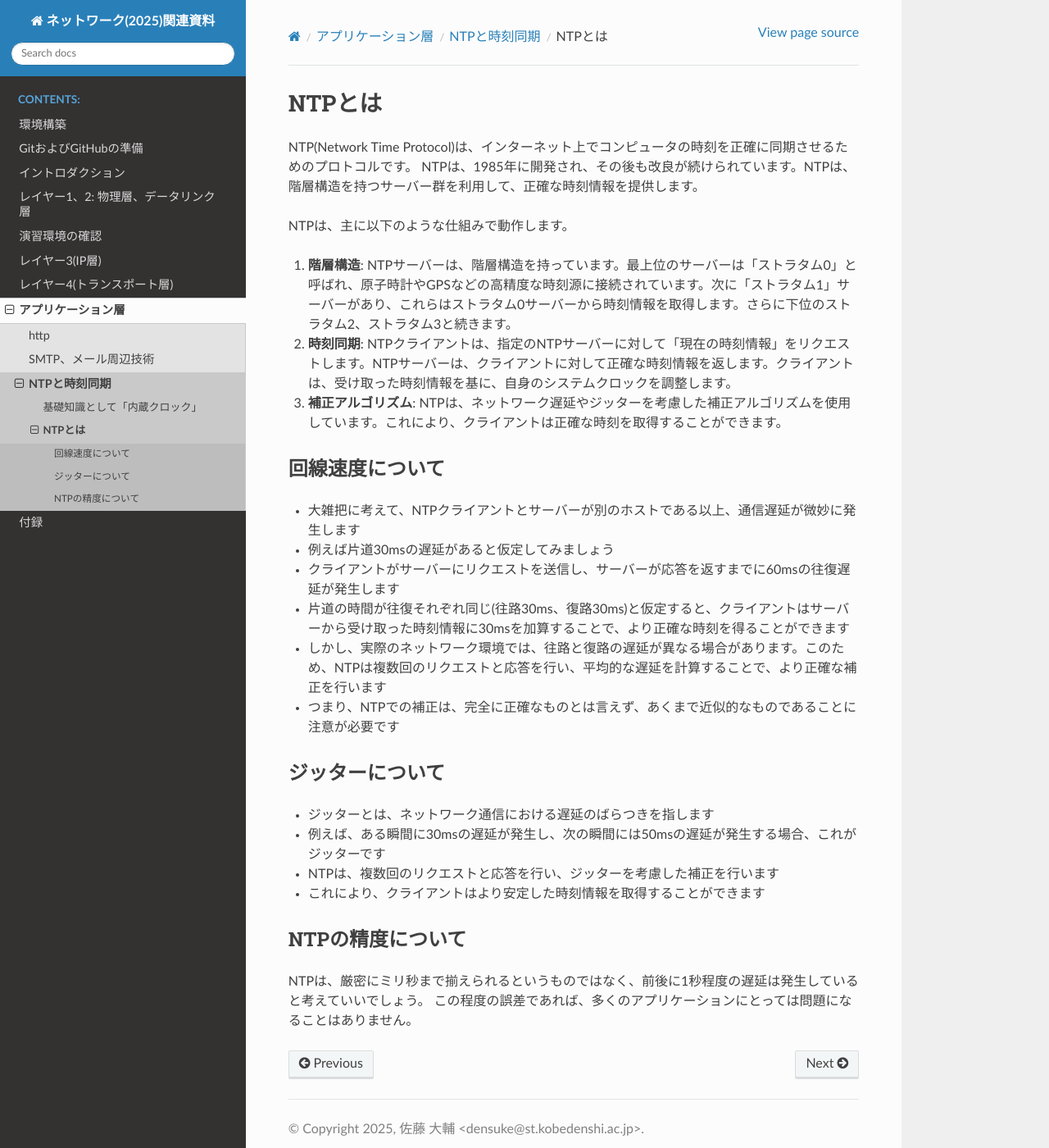
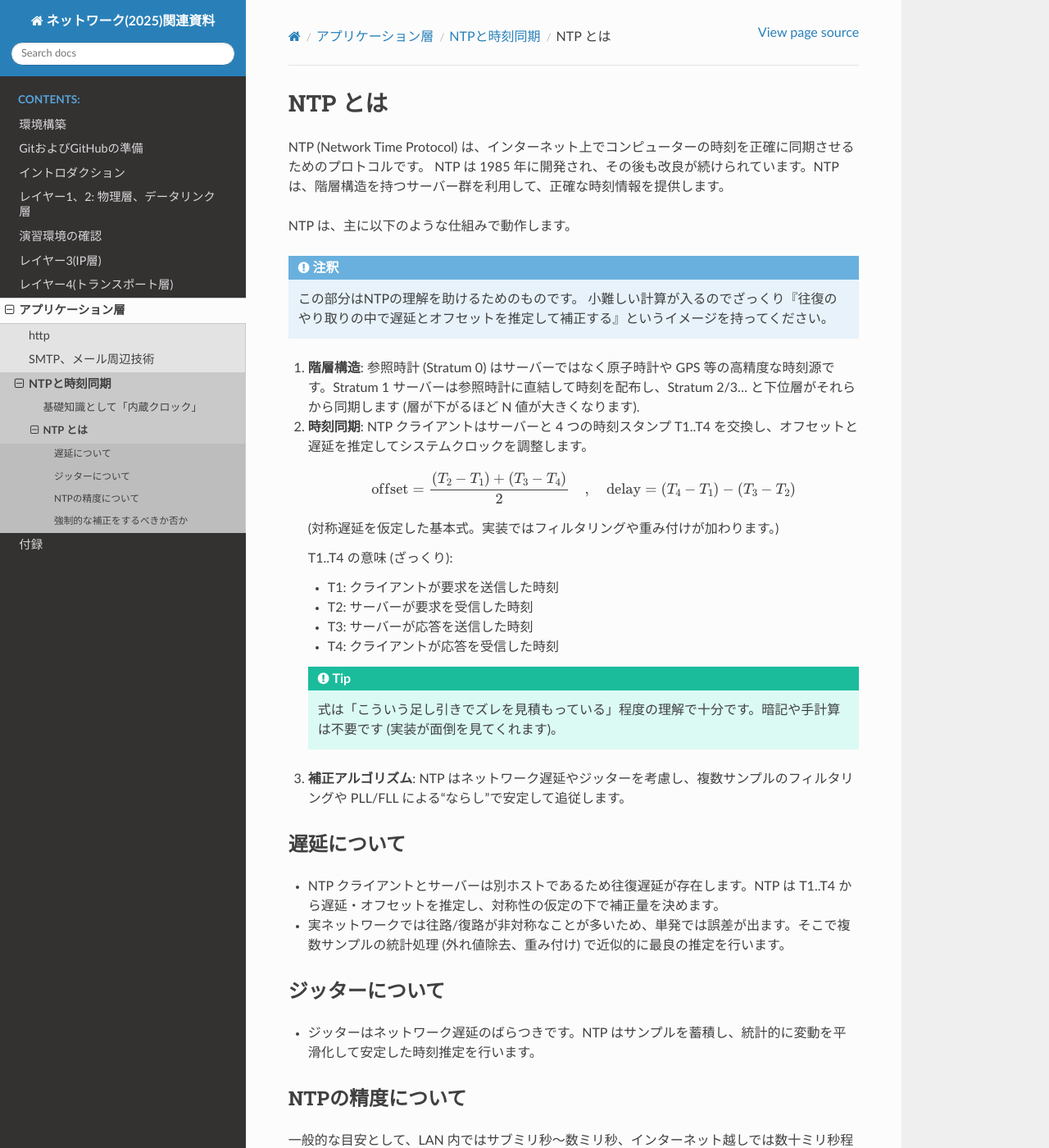
Before and after one commit to densuke/2025-network-doc, a Sphinx documentation site: the page built from source/app/ntp/mechanism.md, in a window 1280 px wide and 1400 px high. Shown: the whole window at 82% size. Built offline with Sphinx 7.4.7 and the Read the Docs theme 3.1.0, drawn with Linux system fonts in a browser that asks for light colours; some of the changed text lies outside the part shown.

Commit message:
NTP周辺の資料追加

````diff
--- a/source/app/ntp/mechanism.md
+++ b/source/app/ntp/mechanism.md
@@ -1,30 +1,84 @@
-# NTPとは
+# NTP とは
 
-NTP(Network Time Protocol)は、インターネット上でコンピュータの時刻を正確に同期させるためのプロトコルです。
-NTPは、1985年に開発され、その後も改良が続けられています。NTPは、階層構造を持つサーバー群を利用して、正確な時刻情報を提供します。
+NTP (Network Time Protocol) は、インターネット上でコンピューターの時刻を正確に同期させるためのプロトコルです。
+NTP は 1985 年に開発され、その後も改良が続けられています。NTP は、階層構造を持つサーバー群を利用して、正確な時刻情報を提供します。
 
-NTPは、主に以下のような仕組みで動作します。
-1. **階層構造**: NTPサーバーは、階層構造を持っています。最上位のサーバーは「ストラタム0」と呼ばれ、原子時計やGPSなどの高精度な時刻源に接続されています。次に「ストラタム1」サーバーがあり、これらはストラタム0サーバーから時刻情報を取得します。さらに下位のストラタム2、ストラタム3と続きます。
-2. **時刻同期**: NTPクライアントは、指定のNTPサーバーに対して「現在の時刻情報」をリクエストします。NTPサーバーは、クライアントに対して正確な時刻情報を返します。クライアントは、受け取った時刻情報を基に、自身のシステムクロックを調整します。
-3. **補正アルゴリズム**: NTPは、ネットワーク遅延やジッターを考慮した補正アルゴリズムを使用しています。これにより、クライアントは正確な時刻を取得することができます。
+NTP は、主に以下のような仕組みで動作します。
 
-## 回線速度について
+```{note}
+この部分はNTPの理解を助けるためのものです。
+小難しい計算が入るのでざっくり『往復のやり取りの中で遅延とオフセットを推定して補正する』というイメージを持ってください。
+```
 
-- 大雑把に考えて、NTPクライアントとサーバーが別のホストである以上、通信遅延が微妙に発生します
-- 例えば片道30msの遅延があると仮定してみましょう
-- クライアントがサーバーにリクエストを送信し、サーバーが応答を返すまでに60msの往復遅延が発生します
-- 片道の時間が往復それぞれ同じ(往路30ms、復路30ms)と仮定すると、クライアントはサーバーから受け取った時刻情報に30msを加算することで、より正確な時刻を得ることができます
-- しかし、実際のネットワーク環境では、往路と復路の遅延が異なる場合があります。このため、NTPは複数回のリクエストと応答を行い、平均的な遅延を計算することで、より正確な補正を行います
-- つまり、NTPでの補正は、完全に正確なものとは言えず、あくまで近似的なものであることに注意が必要です
+1. **階層構造**: 参照時計 (Stratum 0) はサーバーではなく原子時計や GPS 等の高精度な時刻源です。Stratum 1 サーバーは参照時計に直結して時刻を配布し、Stratum 2/3… と下位層がそれらから同期します (層が下がるほど N 値が大きくなります).
+2. **時刻同期**: NTP クライアントはサーバーと 4 つの時刻スタンプ T1..T4 を交換し、オフセットと遅延を推定してシステムクロックを調整します。
+
+	$$\text{offset} = \frac{(T_2 - T_1) + (T_3 - T_4)}{2} \quad,\quad \text{delay} = (T_4 - T_1) - (T_3 - T_2)$$
+
+	(対称遅延を仮定した基本式。実装ではフィルタリングや重み付けが加わります。)
+
+	T1..T4 の意味 (ざっくり):
+
+	- T1: クライアントが要求を送信した時刻
+	- T2: サーバーが要求を受信した時刻
+	- T3: サーバーが応答を送信した時刻
+	- T4: クライアントが応答を受信した時刻
+
+	```{tip}
+	式は「こういう足し引きでズレを見積もっている」程度の理解で十分です。暗記や手計算は不要です (実装が面倒を見てくれます)。
+	```
+3. **補正アルゴリズム**: NTP はネットワーク遅延やジッターを考慮し、複数サンプルのフィルタリングや PLL/FLL による“ならし”で安定して追従します。
+
+## 遅延について
+
+- NTP クライアントとサーバーは別ホストであるため往復遅延が存在します。NTP は T1..T4 から遅延・オフセットを推定し、対称性の仮定の下で補正量を決めます。
+- 実ネットワークでは往路/復路が非対称なことが多いため、単発では誤差が出ます。そこで複数サンプルの統計処理 (外れ値除去、重み付け) で近似的に最良の推定を行います。
 
 ## ジッターについて
 
-- ジッターとは、ネットワーク通信における遅延のばらつきを指します
-- 例えば、ある瞬間に30msの遅延が発生し、次の瞬間には50msの遅延が発生する場合、これがジッターです
-- NTPは、複数回のリクエストと応答を行い、ジッターを考慮した補正を行います
-- これにより、クライアントはより安定した時刻情報を取得することができます
+- ジッターはネットワーク遅延のばらつきです。NTP はサンプルを蓄積し、統計的に変動を平滑化して安定した時刻推定を行います。
 
 ## NTPの精度について
 
-NTPは、厳密にミリ秒まで揃えられるというものではなく、前後に1秒程度の遅延は発生していると考えていいでしょう。
-この程度の誤差であれば、多くのアプリケーションにとっては問題になることはありません。
+一般的な目安として、LAN 内ではサブミリ秒〜数ミリ秒、インターネット越しでは数十ミリ秒程度に収まることが多いです (回線品質・経路・実装設定に依存). SNTP や不安定回線では精度が劣る場合があります。
+
+```{note}
+リープ秒は NTP で告知され (LI ビット等)、UTC に追随します。NTP のエポックは 1900-01-01 です。高精度が必要な用途では PTP (IEEE 1588) も検討されます。近年の一般的な実装には `chronyd`、`systemd-timesyncd`、`ntpd` などがあります。
+```
+
+## 強制的な補正をするべきか否か
+
+NTP のクライアントは、大きく2つのタイプがあります。
+
+- 強制的に今の時刻を変更するタイプ(step)
+- 徐々に時刻を調整するタイプ(slew)
+
+前者（step; 一気に時刻を「飛ばす」）は主にクライアント端末で、起動直後など大きなズレがある場合に使われます。なお、歴史的には `ntpdate` が使われてきましたが、現在は非推奨です。代替としては `chronyd`（`chrony`）や `systemd-timesyncd` を推奨します。
+
+その一方で、サーバーにおいてはあまり強制的な変更は望ましくありません。
+これを行った場合『飛ばされた時間に実行予定だったタスク』が動いていない状態となるため、最悪『遅延したすべてのタスクが一斉に動き出す』、あるいは時刻を戻すと重複実行・ログの順序崩れ等の問題が発生するおそれがあります（多くのスケジューラや有効期限判定が `CLOCK_REALTIME` に依存します）。
+
+そのため、サーバー向けの NTP クライアント（`ntpd` や `chronyd` など）は、基本的に「徐々に時刻を進めたり遅らせたり（slew）」して補正します。こうすることで、システムの時間が段階的に正しくなり、タスクの実行漏れや重複のリスクを低減できます。
+
+```{note}
+step と slew の基本
+
+- slew: 小刻みに周波数を変えて時刻を追いつかせる（一般的に最大 ~500 ppm 程度）。安全だが収束に時間がかかる。
+- step: 時刻を即座にジャンプさせる。大きなズレをすぐ解消できるが、タスクやログ時系列に影響。
+
+実装の例:
+
+- `ntpd`: 既定では大きなオフセット（およそ 128 ms 超）で初期化直後に step を行い、以降は原則 slew を用います。
+- `chronyd`: 設定で起動直後のみ大きなズレに対して step を許容できます（例: 下記 `makestep`）。通常運用中は slew を使用。
+
+設定例（chrony）:
+
+```text
+# /etc/chrony/chrony.conf
+makestep 1.0 3   # 初期同期で 1秒超のズレが3回以内に観測されたら step を許容
+```
+
+運用指針としては、起動直後やレジューム直後など「大きなズレが発生しやすい瞬間」に限って step を許容し、平常時は slew を基本とするのが安全です。
+```
+
+補足: Linux の `CLOCK_MONOTONIC` はリアルタイム時刻の step では巻き戻りませんが、アプリケーションやジョブスケジューラの多くは `CLOCK_REALTIME` を前提にしているため、やはり step は慎重に扱う必要があります。
````
Also changed, not shown: source/app/ntp/time.md (+37 -22 lines).
